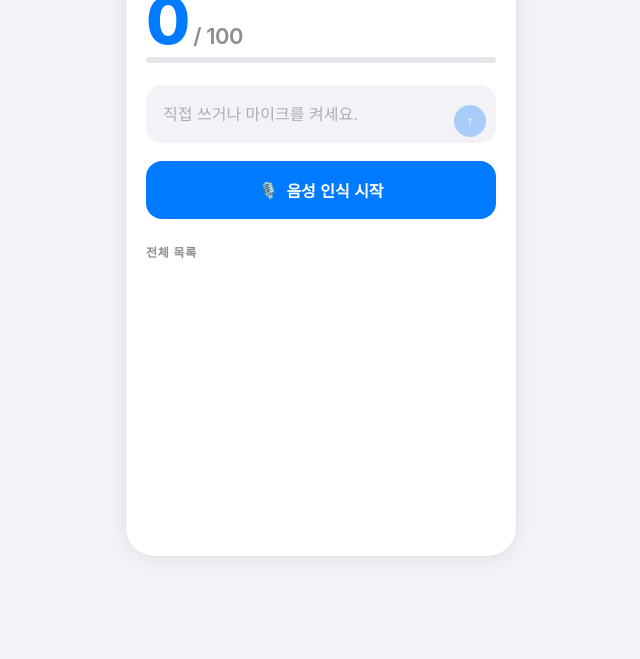
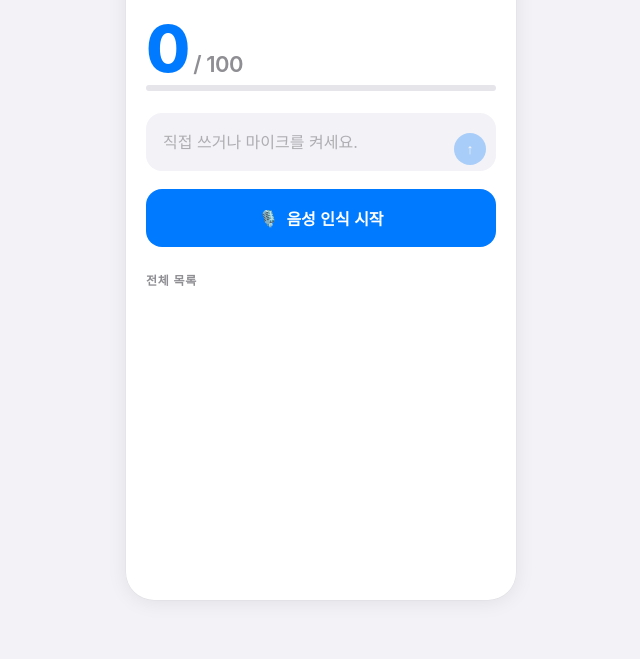
Before and after one commit to bora2155/thanks, a plain HTML site: page index.html in a window 1280 px wide. Shown: the part 141-800 px from the top of the page, without its empty margins (319-959 px from the left). Drawn offline with Linux system fonts and the light colour scheme.

Commit message:
Update index.html

```diff
--- a/index.html
+++ b/index.html
@@ -26,7 +26,7 @@
             display: flex;
             flex-direction: column;
             align-items: center;
-            padding: 20px 16px 40px;
+            padding: 0;
             -webkit-font-smoothing: antialiased;
         }
 
@@ -39,15 +39,23 @@
             z-index: 9999;
         }
 
-        /* ── MAIN CARD ── */
         .card {
             width: 100%;
             max-width: 390px;
+            min-height: 100vh;
             background: var(--card);
-            border-radius: 28px;
-            padding: 28px 20px 24px;
-            box-shadow: 0 2px 20px rgba(0,0,0,0.08), 0 0 0 0.5px rgba(0,0,0,0.04);
+            border-radius: 0;
+            padding: 56px 20px 40px;
+            box-shadow: none;
             position: relative;
+        }
+        @media (min-width: 430px) {
+            body { padding: 20px 16px 40px; }
+            .card {
+                min-height: auto;
+                border-radius: 28px;
+                box-shadow: 0 2px 20px rgba(0,0,0,0.08), 0 0 0 0.5px rgba(0,0,0,0.04);
+            }
         }
 
         /* ── HEADER ── */
```
